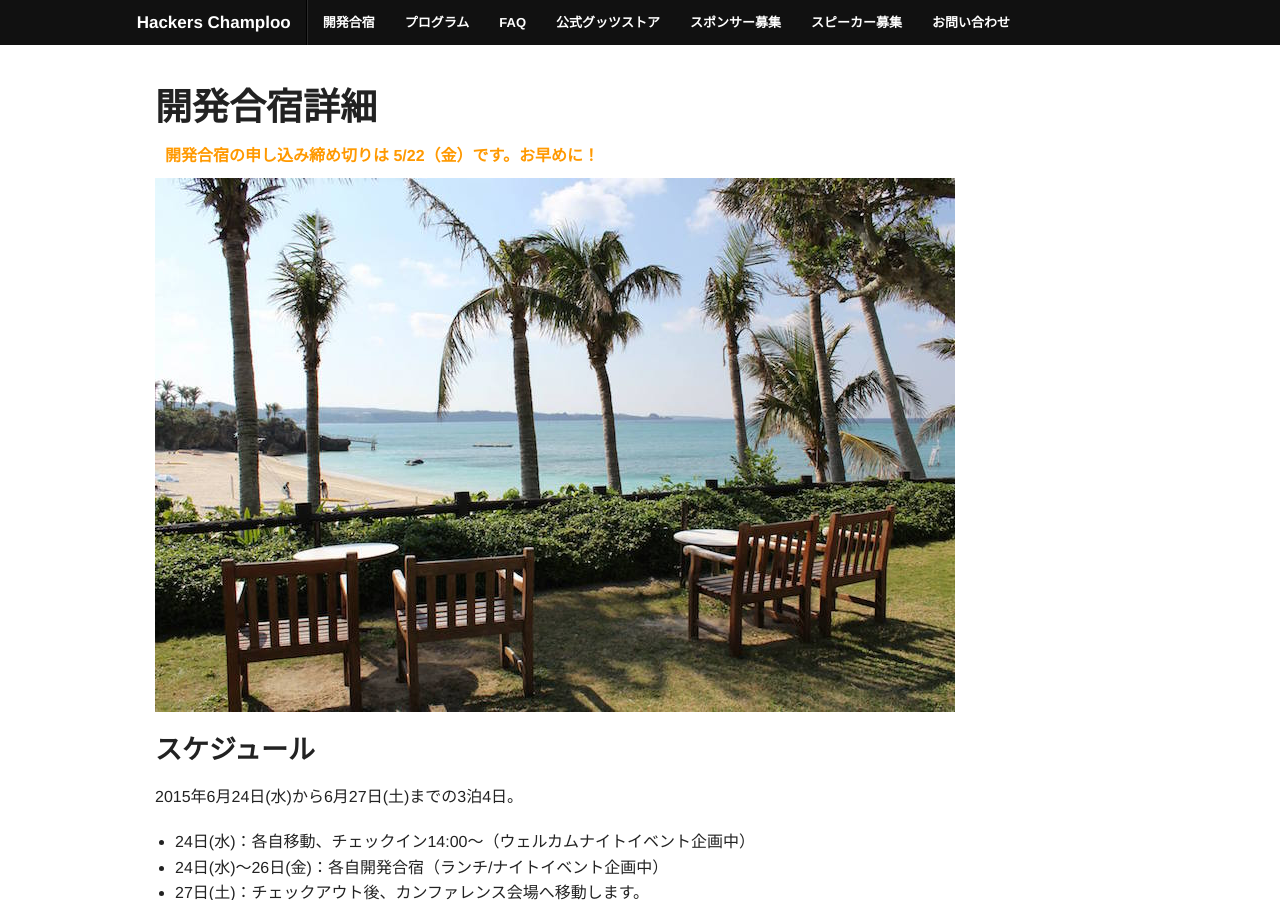
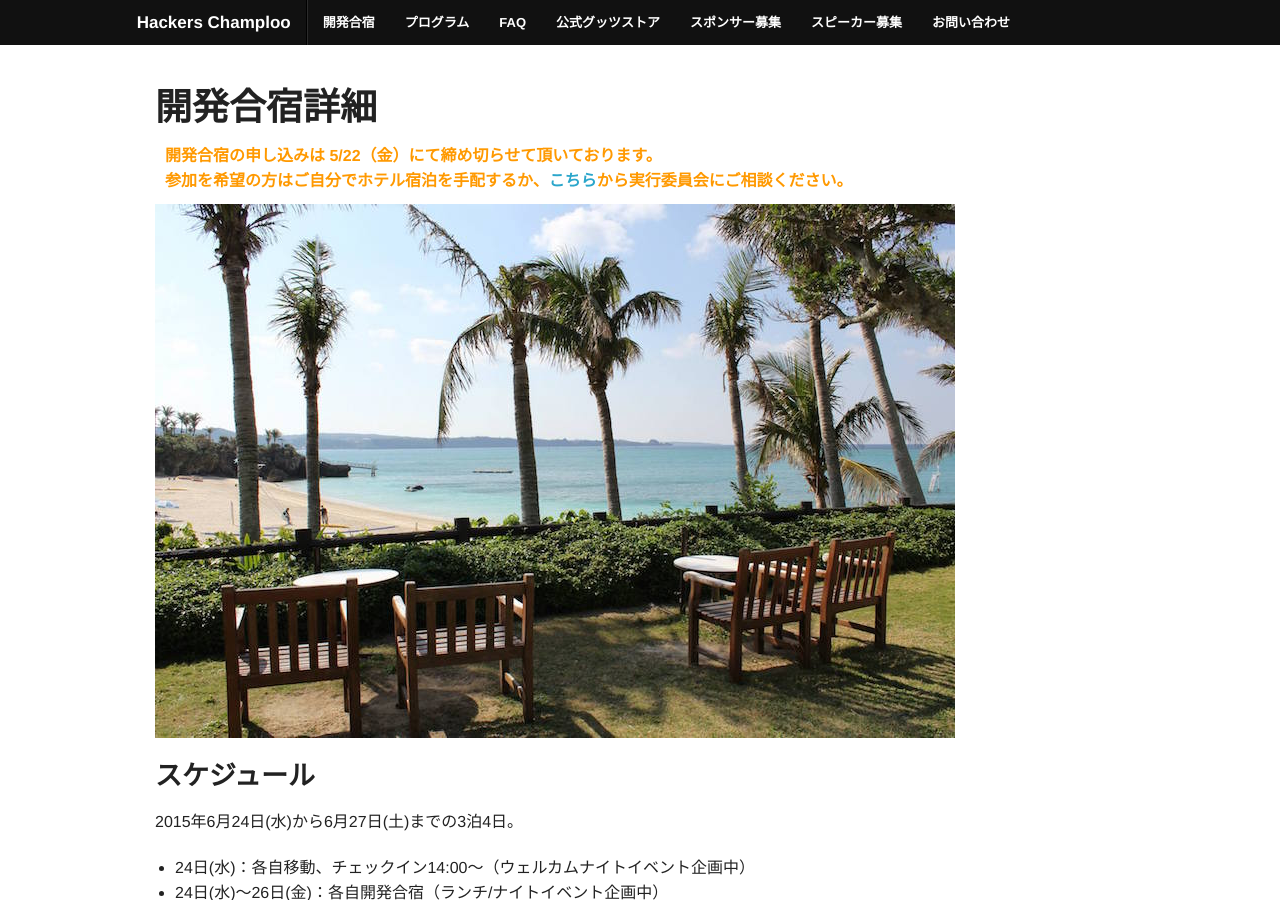
Before and after one commit to hackers-champloo/hackers-champloo.github.io, a Jekyll site: the page built from 2015/camp.md, in a window 1280 px wide and 900 px high. Built offline with Jekyll 4.4.1, drawn with Linux system fonts in a browser that asks for light colours; Markdown is read by kramdown in place of the engine named in the settings.

Commit message:
開発合宿の申し込みをクローズ

```diff
--- a/2015/camp.md
+++ b/2015/camp.md
@@ -7,7 +7,10 @@ title: 開発合宿詳細
 ##開発合宿詳細
 
 
-<p id="entry-limit-camp">開発合宿の申し込み締め切りは 5/22（金）です。お早めに！</p>
+<p id="entry-limit-camp">
+開発合宿の申し込みは 5/22（金）にて締め切らせて頂いております。<br>
+参加を希望の方はご自分でホテル宿泊を手配するか、<a href="https://docs.google.com/forms/d/1MGJ4bVv8hpyXeLjvcGzZDpl838ZGHPA_plLqX_BJSbA/viewform">こちら</a>から実行委員会にご相談ください。<br>
+</p>
 
 
 ![ビーチ](/img/2015/10380093_833368010035660_8287129429356879107_o.jpg)
@@ -77,6 +80,3 @@ title: 開発合宿詳細
 * 合宿会場までの移動手段はタクシー、レンタカーなど各種あります。
   (実行委員会による送迎も場合によっては対応可能ですのでご相談下さい。
 * 家族同伴での宿泊、オーシャンビュー・個室希望等の対応については、個別手配をお願い致します。
-
-
-<p><a href="http://goo.gl/forms/tMVst3vGy9" class="medium button" target="_blank">開発合宿お申し込みはこちら！</a></p>
```
Also changed, not shown: 2015/index.md (+1 -2 lines).
